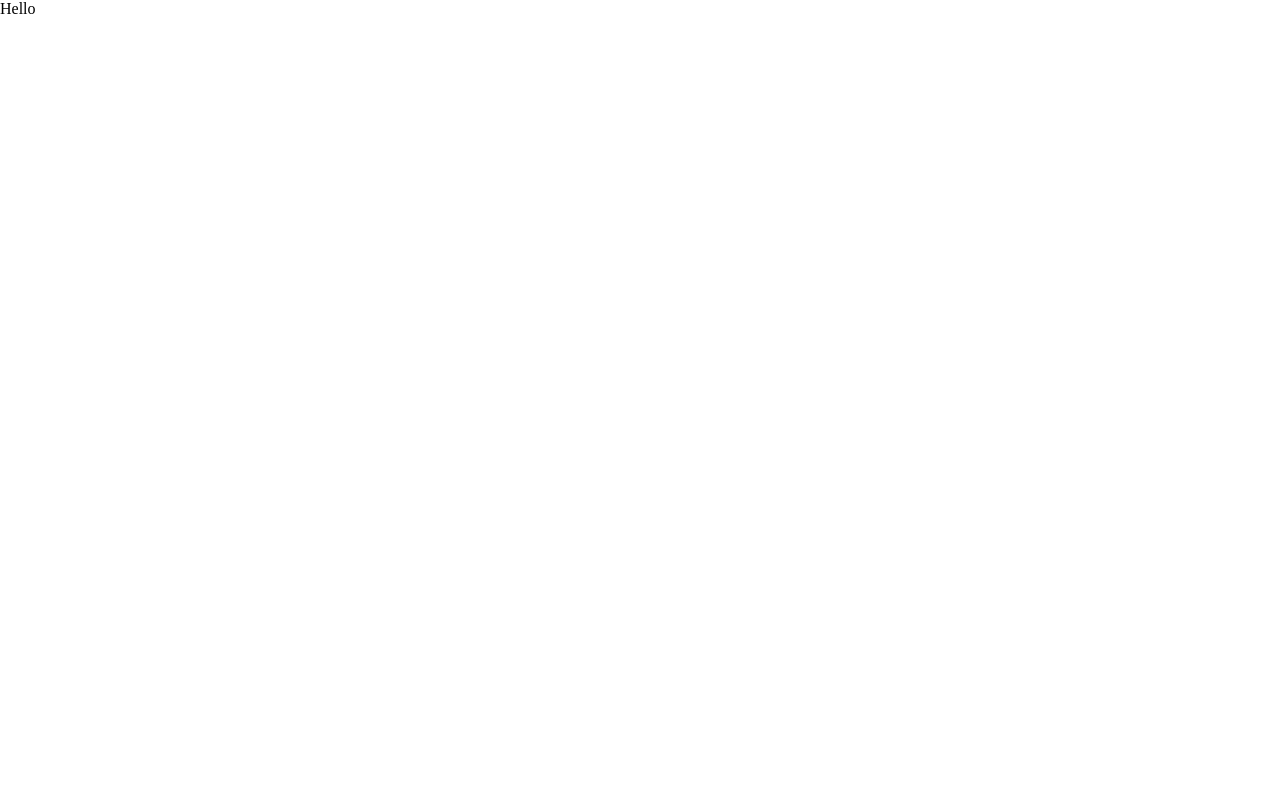
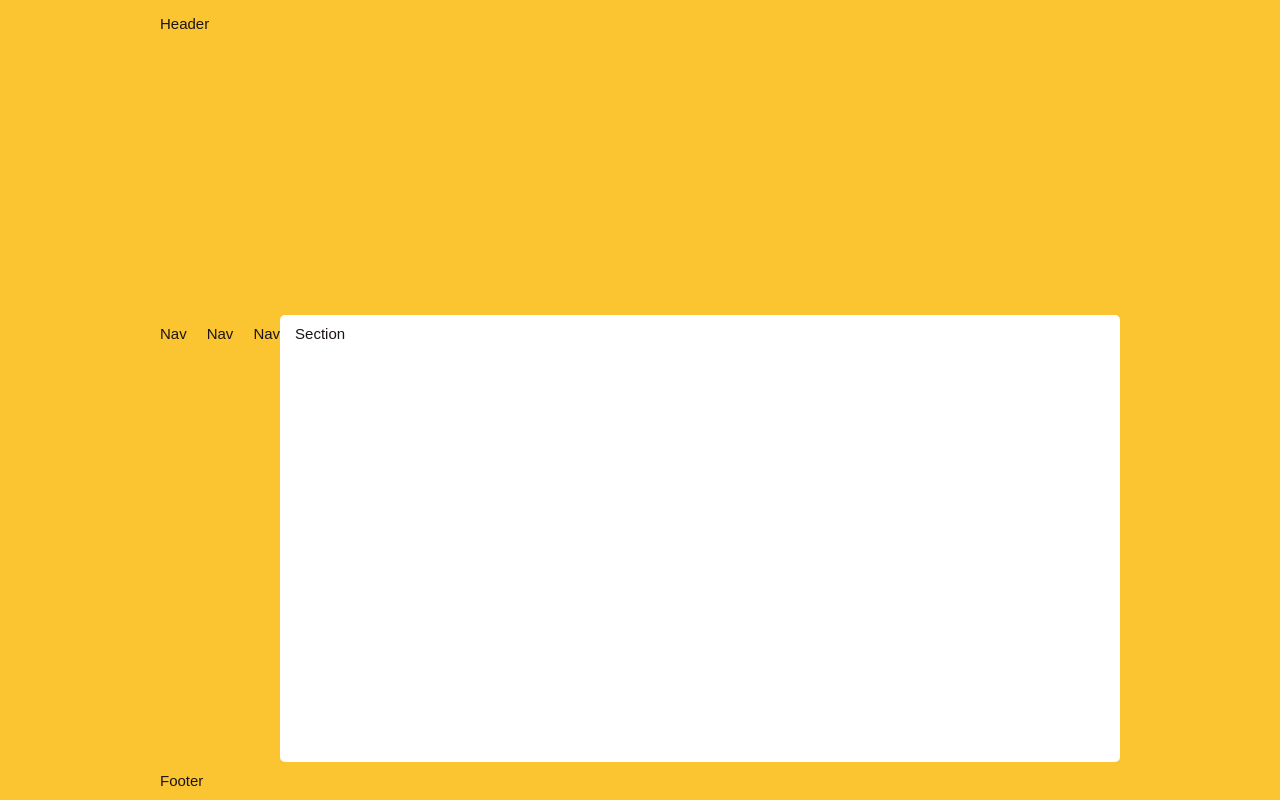
Before and after one commit to conspir0/react-14_router, a React (Create React App) app: page / in a window 1280 px wide. Built offline with nearby package versions, Linux system fonts and the light colour scheme.

Commit message:
Add basic view and style

```diff
--- a/src/index.css
+++ b/src/index.css
@@ -0,0 +1,16 @@
+* {
+  box-sizing: border-box;
+  padding: 0;
+  margin: 0;
+}
+
+html {
+  font-family: Arial, Helvetica, sans-serif;
+}
+
+body {
+  font-size: 15px;
+  line-height: 18px;
+  color: #1c1417;
+  background: rgb(251, 197, 49);
+}
--- a/src/layouts/App/App.css
+++ b/src/layouts/App/App.css
@@ -1,44 +1,39 @@
-* {
-  margin: 0;
-  padding: 0;
-  box-sizing: border-box;
+.container {
+  display: flex;
+  flex-direction: column;
+  max-width: 960px;
+  min-height: calc(100vh - 15px);
+  margin: 15px auto 0;
+}
+
+@media only screen and (max-width: 990px) {
+  .container {
+    margin: 15px 15px 0;
+  }
+}
+
+header {
+  flex-basis: 300px;
+}
+
+main {
+  flex: 1;
+  display: flex;
 }
 
 nav {
-  background: blue;
-}
-
-ul {
-  list-style: none;
-  display: flex;
-}
-
-ul li {
-  flex-grow: 1;
-  display: flex;
-  justify-content: center;
-}
-
-a {
-  display: block;
-  padding: 10px;
-  color: white;
-  text-decoration: none;
-}
-
-a.active {
-  color: black;
-}
-
-a.current {
-  color: red;
-}
-
-a:hover {
-  text-decoration: underline;
+  padding: 10px 0;
+  background: rgb(251, 197, 49);
 }
 
 section {
-  padding: 50px;
-  text-align: center;
+  flex: 1;
+  padding: 10px 15px;
+  border-radius: 5px;
+  background: #ffffff;
 }
+
+footer {
+  padding: 10px 0;
+  background: rgb(251, 197, 49);
+}
--- a/src/layouts/App/App.js
+++ b/src/layouts/App/App.js
@@ -1,11 +1,34 @@
 import React, { Component } from 'react';
+import { BrowserRouter as Router } from 'react-router-dom';
+
+import Header from './../Header/Header';
+import Nav from './../Nav/Nav';
+import Section from './../Section/Section';
+import Footer from './../Footer/Footer';
 import './App.css';
 
 
 class App extends Component {
   render() {
     return (
-      <div>Hello</div>
+      <Router>
+        <div className="container">
+          <header>
+            <Header />
+          </header>
+          <main>
+            <nav>
+              <Nav />
+            </nav>
+            <section>
+              <Section />
+            </section>
+          </main>
+          <footer>
+            <Footer />
+          </footer>
+        </div>
+      </Router>
     );
   }
 }
--- /dev/null
+++ b/src/layouts/Footer/Footer.js
@@ -0,0 +1,7 @@
+import React from 'react';
+
+const Footer = () => {
+  return (<div>Footer</div>);
+}
+
+export default Footer;
--- /dev/null
+++ b/src/layouts/Header/Header.js
@@ -0,0 +1,10 @@
+import React from 'react';
+import './Header.css';
+
+const Header = () => {
+  return (
+    <div>Header</div>
+  );
+}
+
+export default Header;
--- /dev/null
+++ b/src/layouts/Nav/Nav.css
@@ -0,0 +1,8 @@
+.nav {
+  display: flex;
+  list-style: none;
+}
+
+.nav-elem:not(:nth-of-type(1)) {
+  margin-left: 20px;
+}
--- /dev/null
+++ b/src/layouts/Nav/Nav.js
@@ -0,0 +1,14 @@
+import React from 'react';
+import './Nav.css';
+
+const Nav = () => {
+  return (
+    <ul className="nav">
+      <li className="nav-elem">Nav</li>
+      <li className="nav-elem">Nav</li>
+      <li className="nav-elem">Nav</li>
+    </ul>
+  );
+}
+
+export default Nav;
--- /dev/null
+++ b/src/layouts/Section/Section.js
@@ -0,0 +1,7 @@
+import React from 'react';
+
+const Section = () => {
+  return (<div>Section</div>);
+}
+
+export default Section;
```
Also changed, not shown: src/layouts/Header/Header.css (added).
